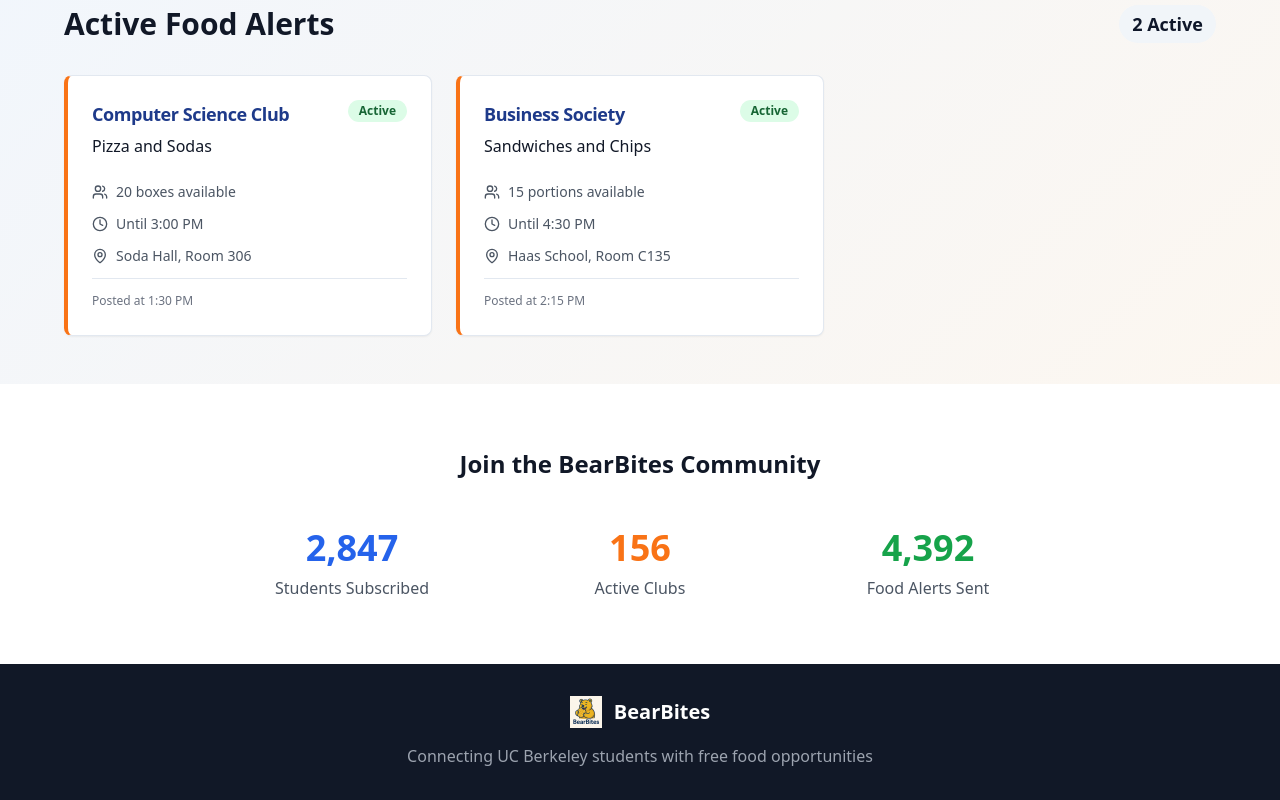
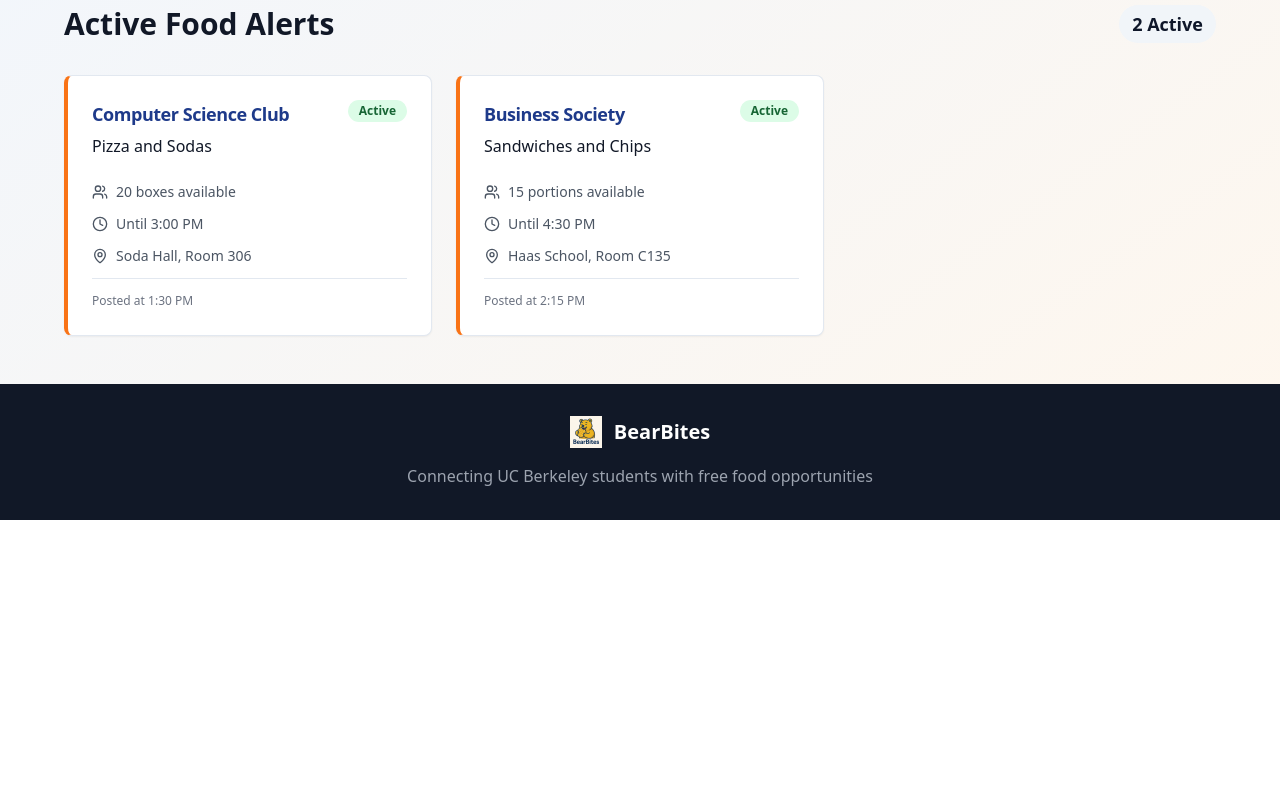
Before and after one commit to yashnatu/bear-bites-alert, a React (Vite) app: page / in a window 1280 px wide. Shown: the part 404-1204 px from the top of the page. After the commit the page ends 924 px from the top, so only its background shows below. Built offline with nearby package versions, Linux system fonts and the light colour scheme.

Commit message:
Remove fake stats section
Remove the placeholder statistics for students, clubs, and food alerts from the website.

```diff
--- a/src/pages/Index.tsx
+++ b/src/pages/Index.tsx
@@ -171,26 +171,6 @@ const Index = () => {
         </div>
       </section>
 
-      {/* Stats Section */}
-      <section className="py-16 bg-white">
-        <div className="max-w-4xl mx-auto px-4 sm:px-6 lg:px-8 text-center">
-          <h3 className="text-2xl font-bold text-gray-900 mb-12">Join the BearBites Community</h3>
-          <div className="grid grid-cols-1 md:grid-cols-3 gap-8">
-            <div className="space-y-2">
-              <div className="text-4xl font-bold text-blue-600">2,847</div>
-              <div className="text-gray-600">Students Subscribed</div>
-            </div>
-            <div className="space-y-2">
-              <div className="text-4xl font-bold text-orange-500">156</div>
-              <div className="text-gray-600">Active Clubs</div>
-            </div>
-            <div className="space-y-2">
-              <div className="text-4xl font-bold text-green-600">4,392</div>
-              <div className="text-gray-600">Food Alerts Sent</div>
-            </div>
-          </div>
-        </div>
-      </section>
 
       {/* Footer */}
       <footer className="bg-gray-900 text-white py-8">
```
